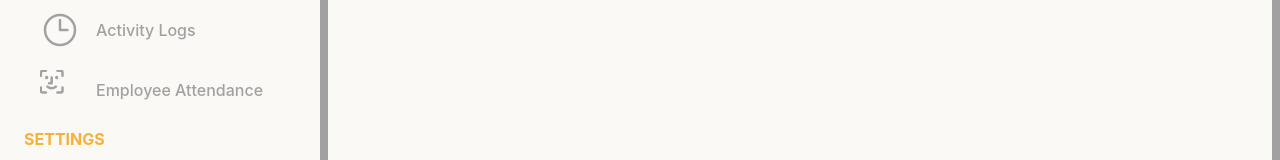
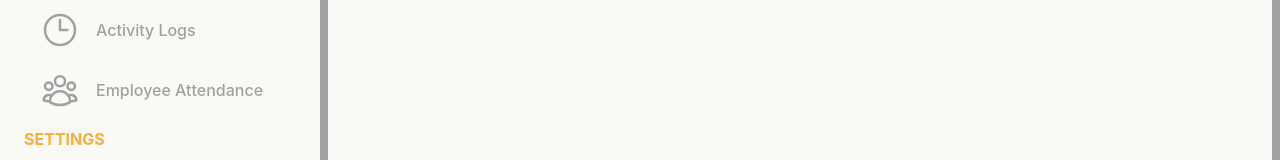
Before and after one commit to Relllllll/atms-admin, a React (Vite) app: page /ticket in a window 1280 px wide. Shown: the part 468-628 px from the top of the page. Built offline with nearby package versions, Linux system fonts and the light colour scheme; no server answers; the database is empty.

Commit message:
icon fix

```diff
--- a/src/components/Sidebar/Sidebar.jsx
+++ b/src/components/Sidebar/Sidebar.jsx
@@ -157,7 +157,7 @@
                         <path
                             stroke-linecap="round"
                             stroke-linejoin="round"
-                            d="M13.5 10.5v2a1 1 0 0 1-1 1h-2m0-13h2a1 1 0 0 1 1 1v2m-13 0v-2a1 1 0 0 1 1-1h2m0 13h-2a1 1 0 0 1-1-1v-2m6.5-6V8H5.5m-1 2a3.63 3.63 0 0 0 5 0M4 4.75a.25.25 0 0 1 0-.5m0 .5a.25.25 0 0 0 0-.5m6 .5a.25.25 0 0 1 0-.5m0 .5a.25.25 0 1 0 0-.5"
+                            d="M18 18.72a9.094 9.094 0 0 0 3.741-.479 3 3 0 0 0-4.682-2.72m.94 3.198.001.031c0 .225-.012.447-.037.666A11.944 11.944 0 0 1 12 21c-2.17 0-4.207-.576-5.963-1.584A6.062 6.062 0 0 1 6 18.719m12 0a5.971 5.971 0 0 0-.941-3.197m0 0A5.995 5.995 0 0 0 12 12.75a5.995 5.995 0 0 0-5.058 2.772m0 0a3 3 0 0 0-4.681 2.72 8.986 8.986 0 0 0 3.74.477m.94-3.197a5.971 5.971 0 0 0-.94 3.197M15 6.75a3 3 0 1 1-6 0 3 3 0 0 1 6 0Zm6 3a2.25 2.25 0 1 1-4.5 0 2.25 2.25 0 0 1 4.5 0Zm-13.5 0a2.25 2.25 0 1 1-4.5 0 2.25 2.25 0 0 1 4.5 0Z"
                         />
                     </svg>
 
```
